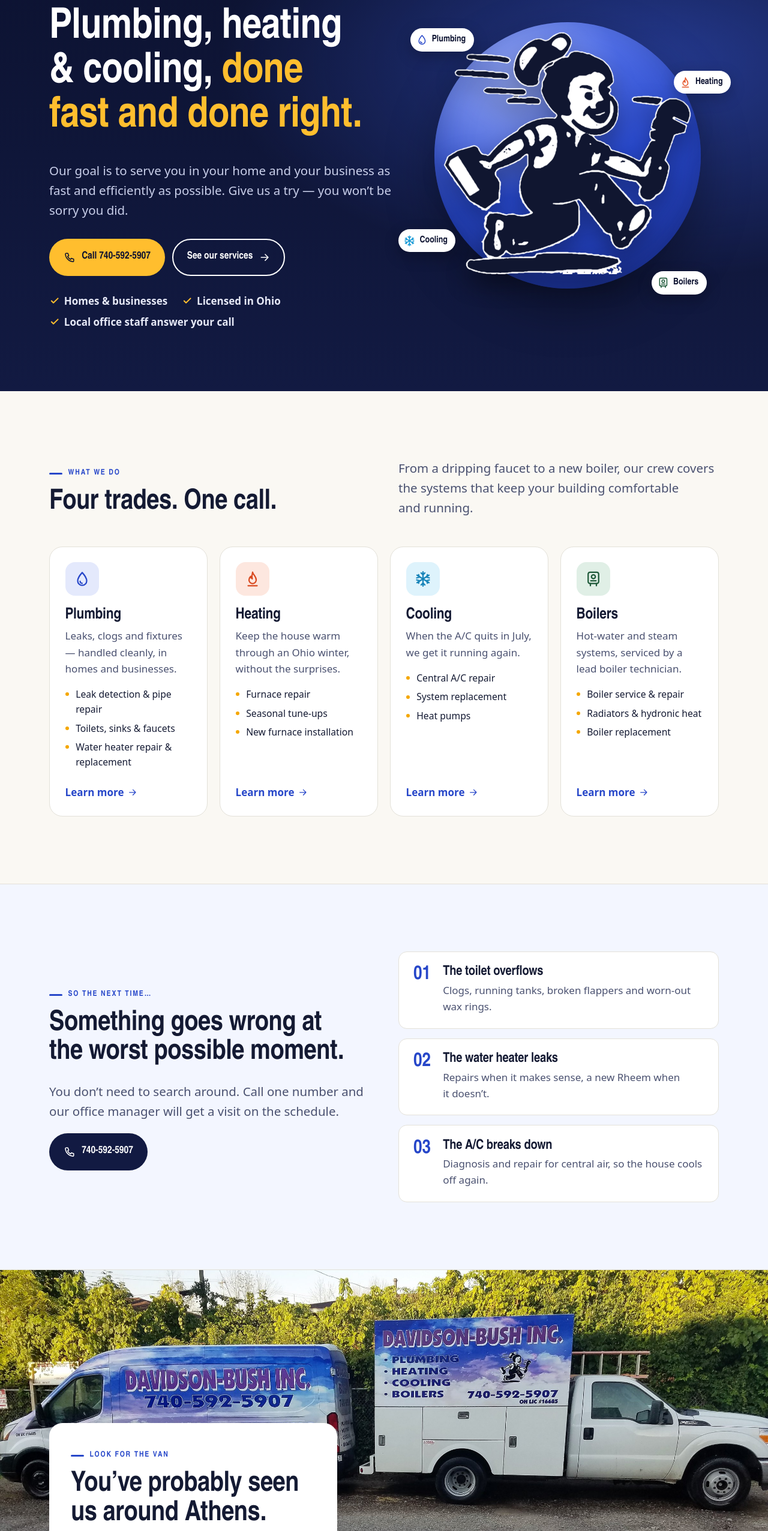
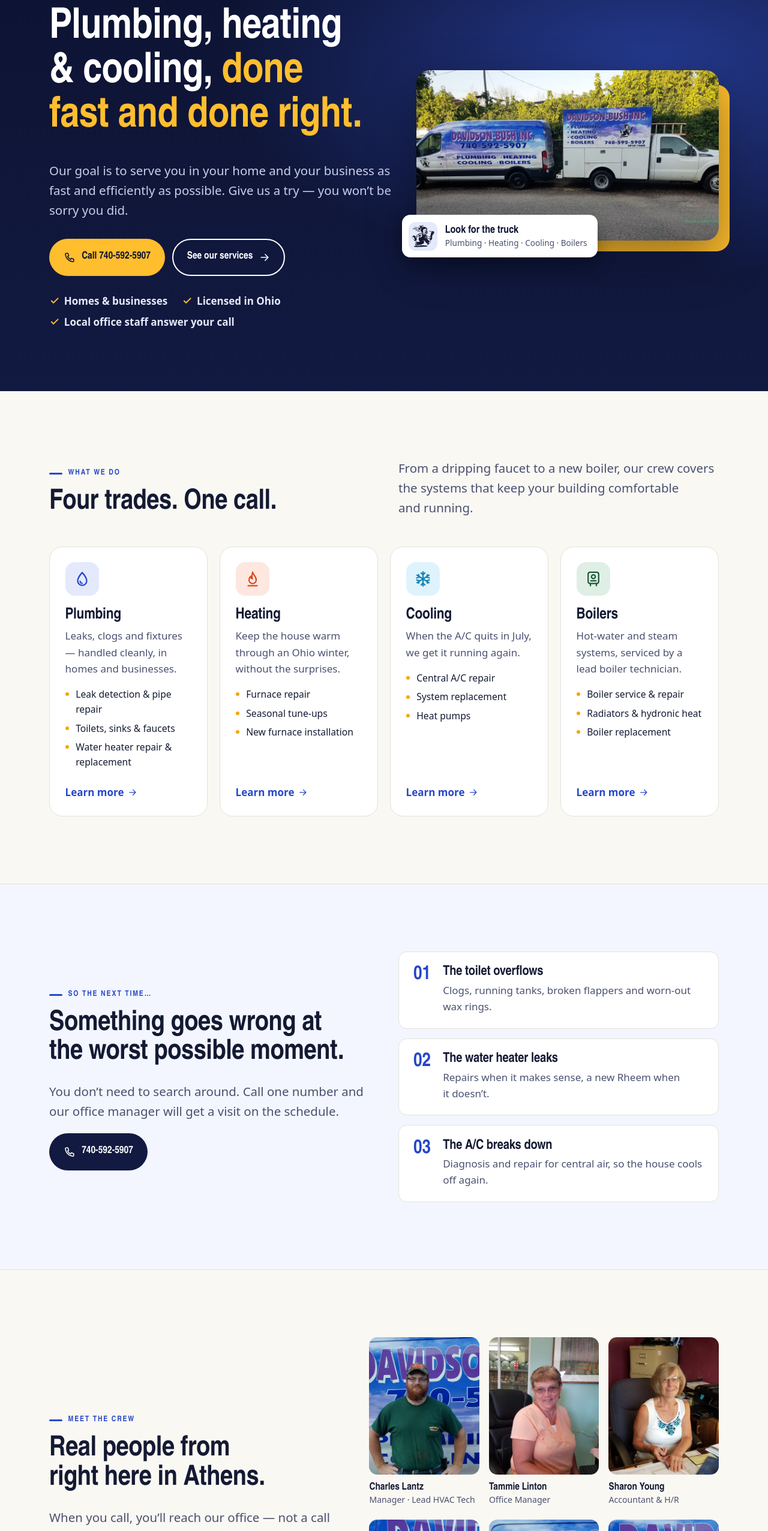
Before and after one commit to z4nzib4r/davidsonbush.com, an Astro site: page / in a window 1280 px wide. Shown: the part 248-2800 px from the top of the page at 60% size. Built offline with nearby package versions, Linux system fonts and the light colour scheme; Astro itself is replaced by a stand-in of ours.

Commit message:
Hero uses truck photo, cleaner team grid, legible favicon
- Replace the mascot hero art with a cropped photo of the service van and
  truck, framed with an amber offset and a small caption card
- Drop the separate full-width fleet section (photo now lives in the hero)
- Meet-the-crew teaser is now an even 3x2 grid (2 columns on phones) with
  names and short titles under each photo
- Favicon and touch icon get a white background

Co-Authored-By: Claude Opus 5.5 <noreply@anthropic.com>
Claude-Session: https://claude.ai/code/session_01MZUZ7hvL7m8aW6bKcsuWoV

```diff
--- a/src/data/site.ts
+++ b/src/data/site.ts
@@ -80,10 +80,10 @@ import dave from '../assets/team/dave-mayes.jpg';
 import justin from '../assets/team/justin-pinkerton.jpg';
 
 export const team = [
-  { name: 'Charles Lantz', role: 'Manager & Lead HVAC, Boiler and Electronics Technician', photo: charles },
-  { name: 'Tammie Linton', role: 'Office Manager & Coordinator', photo: tammie },
-  { name: 'Sharon Young', role: 'Company Accountant & H/R', photo: sharon },
-  { name: 'Ben Simmons', role: 'Lead Plumbing Specialist', photo: ben },
-  { name: 'Dave Mayes', role: 'Plumbing Technician’s Assistant', photo: dave },
-  { name: 'Justin Pinkerton', role: 'HVAC Technician’s Assistant', photo: justin },
+  { name: 'Charles Lantz', short: 'Manager · Lead HVAC Tech', role: 'Manager & Lead HVAC, Boiler and Electronics Technician', photo: charles },
+  { name: 'Tammie Linton', short: 'Office Manager', role: 'Office Manager & Coordinator', photo: tammie },
+  { name: 'Sharon Young', short: 'Accountant & H/R', role: 'Company Accountant & H/R', photo: sharon },
+  { name: 'Ben Simmons', short: 'Lead Plumbing Specialist', role: 'Lead Plumbing Specialist', photo: ben },
+  { name: 'Dave Mayes', short: 'Plumbing Tech Assistant', role: 'Plumbing Technician’s Assistant', photo: dave },
+  { name: 'Justin Pinkerton', short: 'HVAC Tech Assistant', role: 'HVAC Technician’s Assistant', photo: justin },
 ];
--- a/src/pages/index.astro
+++ b/src/pages/index.astro
@@ -5,7 +5,7 @@ import Base from '../layouts/Base.astro';
 import Icon from '../components/Icon.astro';
 import CallBand from '../components/CallBand.astro';
 import mascot from '../assets/mascot.png';
-import fleet from '../assets/fleet.jpg';
+import fleet from '../assets/fleet-hero.jpg';
 import { site, services, team } from '../data/site';
 
 const problems = [
@@ -35,13 +35,25 @@ const problems = [
           <li><Icon name="check" /> Local office staff answer your call</li>
         </ul>
       </div>
-      <div class="hero__art" aria-hidden="true">
-        <div class="hero__disc"></div>
-        <Image src={mascot} alt="" width={560} class="hero__mascot" loading="eager" fetchpriority="high" />
-        <div class="hero__chips">
-          {services.map((s) => <span class={`chip chip--${s.key}`}><Icon name={s.key} /> {s.title}</span>)}
-        </div>
-      </div>
+      <figure class="hero__art">
+        <Image
+          src={fleet}
+          alt="Davidson-Bush Inc. service van and utility truck parked side by side"
+          widths={[480, 720, 960, 1200]}
+          sizes="(max-width: 860px) 92vw, 600px"
+          quality={78}
+          class="hero__photo"
+          loading="eager"
+          fetchpriority="high"
+        />
+        <figcaption class="hero__caption">
+          <Image src={mascot} alt="" width={96} class="hero__badge" />
+          <span>
+            <strong>Look for the truck</strong>
+            Plumbing · Heating · Cooling · Boilers
+          </span>
+        </figcaption>
+      </figure>
     </div>
   </section>
 
@@ -96,28 +108,6 @@ const problems = [
     </div>
   </section>
 
-  <!-- Fleet -->
-  <section class="fleet">
-    <Image
-      src={fleet}
-      alt="Davidson-Bush Inc. service van and utility truck parked side by side"
-      widths={[640, 1024, 1600, 2000]}
-      quality={72}
-      sizes="100vw"
-      class="fleet__img"
-    />
-    <div class="wrap fleet__card-wrap">
-      <div class="fleet__card">
-        <p class="eyebrow">Look for the van</p>
-        <h2>You’ve probably seen us around Athens.</h2>
-        <p>
-          Plumbing, heating, cooling and boilers — it’s all right there on the side of the truck. When one pulls into your
-          driveway, help has arrived.
-        </p>
-      </div>
-    </div>
-  </section>
-
   <!-- Team teaser -->
   <section class="section">
     <div class="wrap team">
@@ -129,14 +119,15 @@ const problems = [
         </p>
         <a class="btn btn--navy" href={u('/about/')}>Meet our team <Icon name="arrow" /></a>
       </div>
-      <div class="team__faces">
+      <ul class="team__grid">
         {team.map((m) => (
-          <figure>
-            <Image src={m.photo} alt={m.name} width={220} height={220} fit="cover" position="top" />
-            <figcaption>{m.name.split(' ')[0]}</figcaption>
-          </figure>
+          <li>
+            <Image src={m.photo} alt={`Portrait of ${m.name}`} width={320} height={400} fit="cover" position="top" />
+            <span class="team__name">{m.name}</span>
+            <span class="team__role">{m.short}</span>
+          </li>
         ))}
-      </div>
+      </ul>
     </div>
   </section>
 
@@ -207,86 +198,57 @@ const problems = [
   }
   .hero__art {
     position: relative;
-    display: grid;
-    place-items: center;
-    aspect-ratio: 1;
-    max-width: 520px;
+    margin: 0;
     width: 100%;
-    justify-self: center;
+    max-width: 600px;
+    justify-self: end;
   }
-  .hero__disc {
+  .hero__art::before {
+    content: '';
     position: absolute;
-    inset: 6%;
-    border-radius: 50%;
-    background:
-      radial-gradient(circle at 30% 25%, rgb(255 255 255 / 0.35), transparent 40%),
-      linear-gradient(160deg, #6f8cff, var(--blue-600) 55%, #1d36a6);
-    box-shadow: inset 0 -20px 60px rgb(12 18 48 / 0.35), 0 30px 80px rgb(0 0 0 / 0.35);
+    inset: 24px -18px -18px 24px;
+    border-radius: var(--radius-lg);
+    background: var(--amber-400);
   }
-  .hero__mascot {
+  .hero__photo {
     position: relative;
-    width: 82%;
-    filter: drop-shadow(0 18px 18px rgb(0 0 0 / 0.3));
-    animation: bob 4s ease-in-out infinite;
+    width: 100%;
+    aspect-ratio: 16 / 9;
+    object-fit: cover;
+    object-position: 50% 60%;
+    border-radius: var(--radius-lg);
+    box-shadow: 0 30px 80px rgb(0 0 0 / 0.4);
   }
-  @keyframes bob {
-    0%,
-    100% {
-      transform: translateY(0) rotate(-1deg);
-    }
-    50% {
-      transform: translateY(-8px) rotate(1deg);
-    }
-  }
-  .hero__chips {
+  .hero__caption {
     position: absolute;
-    inset: 0;
-    pointer-events: none;
-  }
-  .chip {
-    position: absolute;
-    display: inline-flex;
+    left: -24px;
+    bottom: -28px;
+    display: flex;
     align-items: center;
-    gap: 0.4rem;
+    gap: 0.8rem;
     background: var(--white);
     color: var(--navy-900);
+    border-radius: var(--radius);
+    padding: 0.7rem 1.1rem 0.7rem 0.7rem;
+    box-shadow: 0 12px 30px rgb(0 0 0 / 0.3);
+    font-size: 0.85rem;
+    color: var(--ink-soft);
+    line-height: 1.3;
+  }
+  .hero__caption strong {
+    display: block;
     font-family: var(--font-display);
     font-stretch: 90%;
-    font-weight: 800;
-    font-size: 0.95rem;
-    padding: 0.45rem 0.85rem 0.45rem 0.55rem;
-    border-radius: 999px;
-    box-shadow: 0 8px 24px rgb(0 0 0 / 0.25);
+    font-size: 1.1rem;
+    color: var(--navy-900);
   }
-  .chip :global(svg) {
-    width: 1.3rem;
-    height: 1.3rem;
-    color: var(--blue-600);
-  }
-  .chip--plumbing {
-    top: 8%;
-    left: -2%;
-  }
-  .chip--heating {
-    top: 22%;
-    right: -4%;
-  }
-  .chip--heating :global(svg) {
-    color: #e5562b;
-  }
-  .chip--cooling {
-    bottom: 18%;
-    left: -6%;
-  }
-  .chip--cooling :global(svg) {
-    color: #1a9bd6;
-  }
-  .chip--boilers {
-    bottom: 4%;
-    right: 4%;
-  }
-  .chip--boilers :global(svg) {
-    color: var(--green-700);
+  .hero__badge {
+    width: 48px;
+    height: 48px;
+    object-fit: contain;
+    padding: 5px;
+    border-radius: 12px;
+    background: var(--blue-100);
   }
 
   /* Section head */
@@ -441,33 +403,6 @@ const problems = [
     color: var(--ink-soft);
   }
 
-  /* Fleet */
-  .fleet {
-    position: relative;
-    background: var(--navy-900);
-  }
-  .fleet__img {
-    width: 100%;
-    height: clamp(380px, 52vw, 620px);
-    object-fit: cover;
-    object-position: center 35%;
-  }
-  .fleet__card-wrap {
-    position: absolute;
-    inset: auto 0 clamp(24px, 4vw, 48px) 0;
-  }
-  .fleet__card {
-    max-width: 480px;
-    background: var(--white);
-    border-radius: var(--radius-lg);
-    padding: clamp(1.5rem, 3vw, 2.25rem);
-    box-shadow: var(--shadow);
-  }
-  .fleet__card p:last-child {
-    margin: 0;
-    color: var(--ink-soft);
-  }
-
   /* Team teaser */
   .team {
     display: grid;
@@ -475,34 +410,38 @@ const problems = [
     gap: 3rem;
     align-items: center;
   }
-  .team__faces {
+  .team__grid {
+    list-style: none;
+    margin: 0;
+    padding: 0;
     display: grid;
     grid-template-columns: repeat(3, 1fr);
-    gap: 1rem;
+    gap: 1.5rem 1rem;
   }
-  .team__faces figure {
-    margin: 0;
-    position: relative;
+  .team__grid li {
+    display: flex;
+    flex-direction: column;
   }
-  .team__faces img {
+  .team__grid img {
     width: 100%;
-    aspect-ratio: 1;
+    aspect-ratio: 4 / 5;
     object-fit: cover;
     object-position: top;
     border-radius: var(--radius);
+    margin-bottom: 0.7rem;
+    background: var(--blue-100);
   }
-  .team__faces figure:nth-child(even) {
-    transform: translateY(1.5rem);
+  .team__name {
+    font-family: var(--font-display);
+    font-stretch: 90%;
+    font-weight: 800;
+    font-size: 1.05rem;
+    line-height: 1.2;
   }
-  .team__faces figcaption {
-    position: absolute;
-    left: 0.6rem;
-    bottom: 0.6rem;
-    background: var(--white);
-    border-radius: 999px;
-    padding: 0.2rem 0.7rem;
-    font-weight: 700;
-    font-size: 0.9rem;
+  .team__role {
+    font-size: 0.88rem;
+    color: var(--ink-soft);
+    line-height: 1.35;
   }
 
   /* Brands */
@@ -552,8 +491,14 @@ const problems = [
       grid-template-columns: 1fr;
     }
     .hero__art {
-      max-width: 380px;
-      order: -1;
+      justify-self: start;
+      width: calc(100% - 18px);
+      max-width: 560px;
+      margin: 1rem 0 2rem;
+    }
+    .hero__caption {
+      left: 12px;
+      bottom: -32px;
     }
     .head {
       margin-bottom: 2rem;
@@ -563,38 +508,19 @@ const problems = [
     .svc-grid {
       grid-template-columns: 1fr;
     }
-    .hero__art {
-      max-width: 300px;
+    .team__grid {
+      grid-template-columns: repeat(2, 1fr);
     }
-    .chip {
-      font-size: 0.8rem;
+    .hero__caption {
+      font-size: 0.78rem;
+      padding: 0.5rem 0.8rem 0.5rem 0.5rem;
     }
-    .chip--cooling {
-      left: -2%;
+    .hero__caption strong {
+      font-size: 1rem;
     }
-    .chip--heating {
-      right: -2%;
-    }
-    .fleet__card-wrap {
-      position: static;
-      margin-top: -4rem;
-      padding-bottom: 2rem;
-      position: relative;
-    }
-    .fleet__img {
-      height: 300px;
-    }
-    .team__faces {
-      gap: 0.6rem;
-    }
-    .team__faces figure:nth-child(even) {
-      transform: none;
-    }
-    .team__faces figcaption {
-      font-size: 0.75rem;
-      left: 0.35rem;
-      bottom: 0.35rem;
-      padding: 0.1rem 0.5rem;
+    .hero__badge {
+      width: 40px;
+      height: 40px;
     }
     .brands li {
       font-size: 1.25rem;
```
Also changed, not shown: public/apple-touch-icon.png, public/favicon.png, src/assets/fleet-hero.jpg (added), src/assets/fleet.jpg (deleted).
